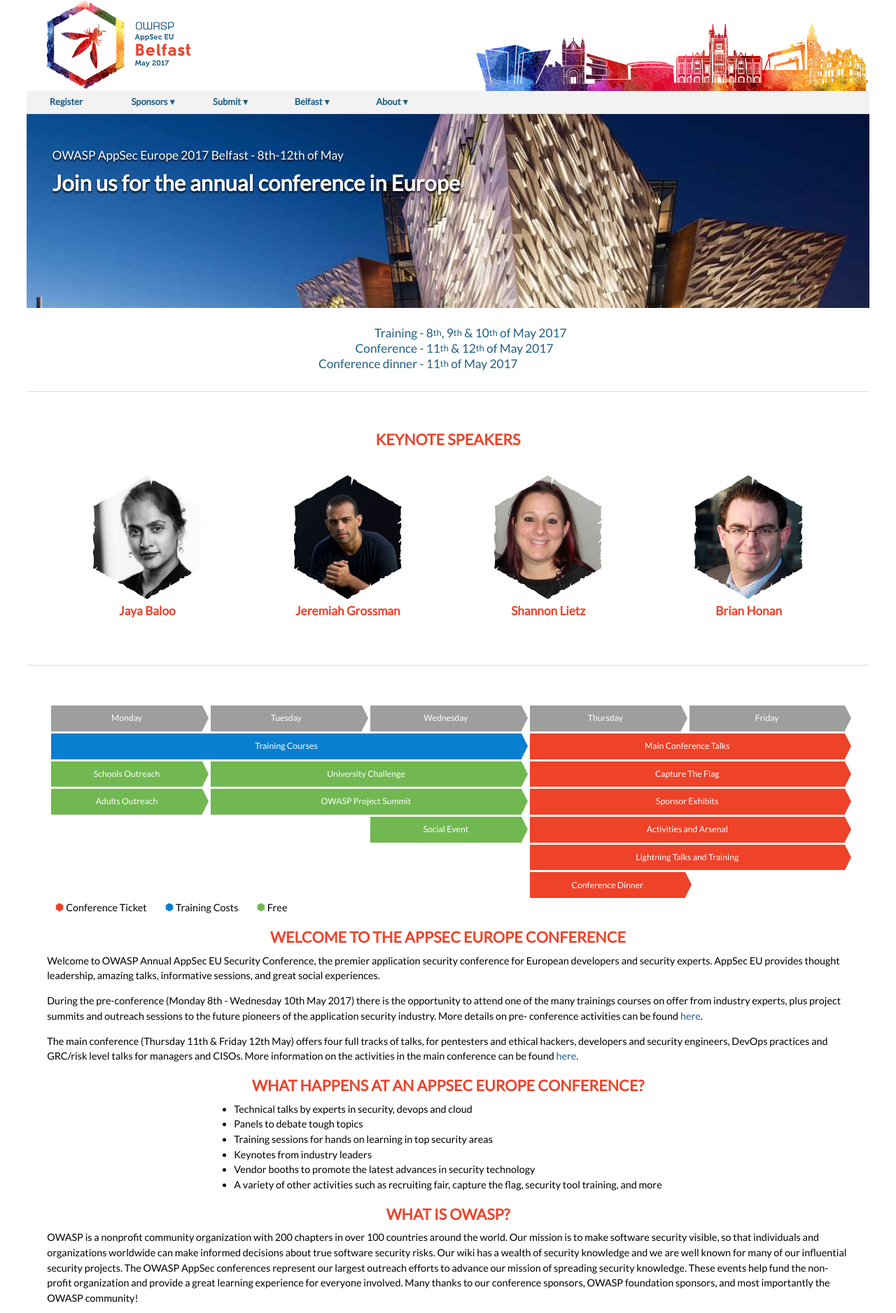
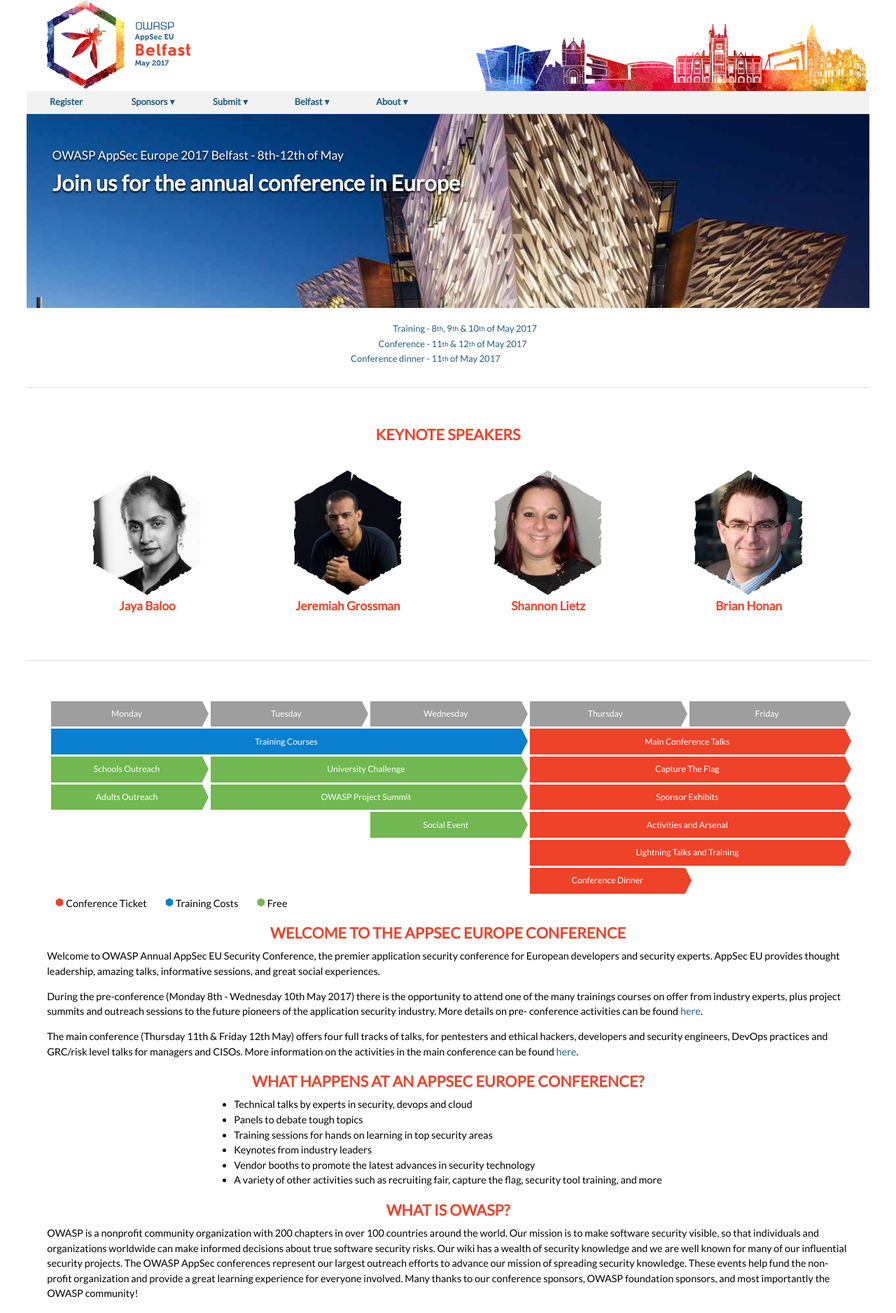
Before and after one commit to OWASP/AppSecEurope2017, a Jekyll site: the page built from index.html, in a window 1280 px wide. Shown: the top 1876 px of the page at 70% size. Built offline with Jekyll 4.4.1, drawn with Linux system fonts in a browser that asks for light colours; comment, search, counter and statistics services are not loaded.

Commit message:
Style fixes

```diff
--- a/assets/css/style.scss
+++ b/assets/css/style.scss
@@ -406,7 +406,7 @@
 		margin: 1.5em 0em;
 		padding: 0;
 		color: #1f5e83;
-		font-size: 120%;
+		font-size: 90%;
 		li {
 			margin: 0 auto;
 			padding: 0;
```
